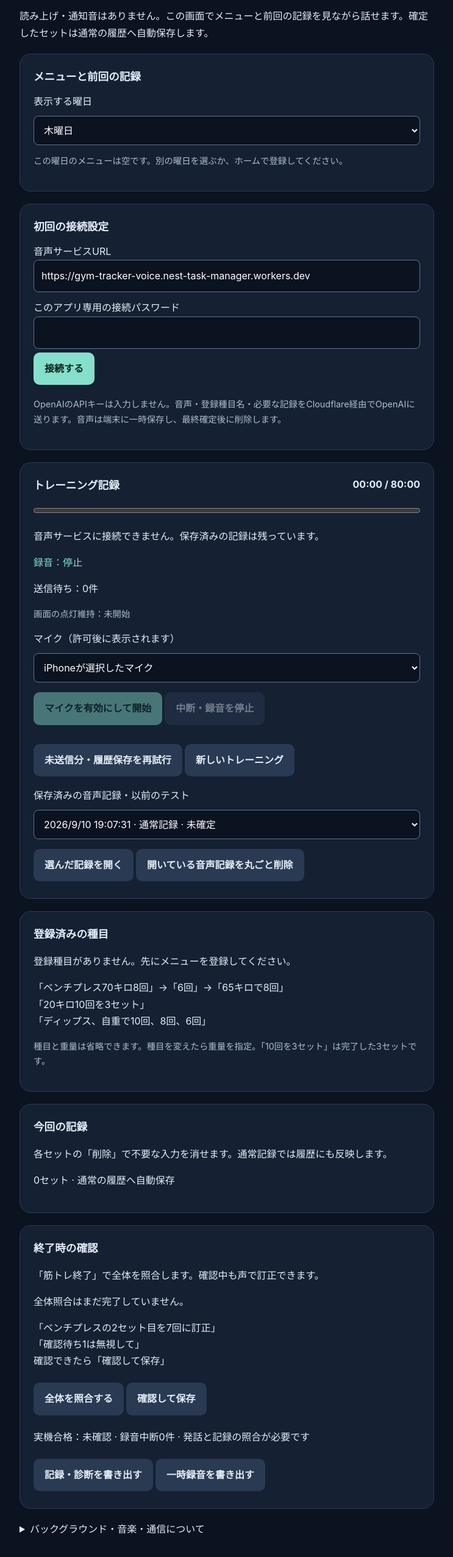
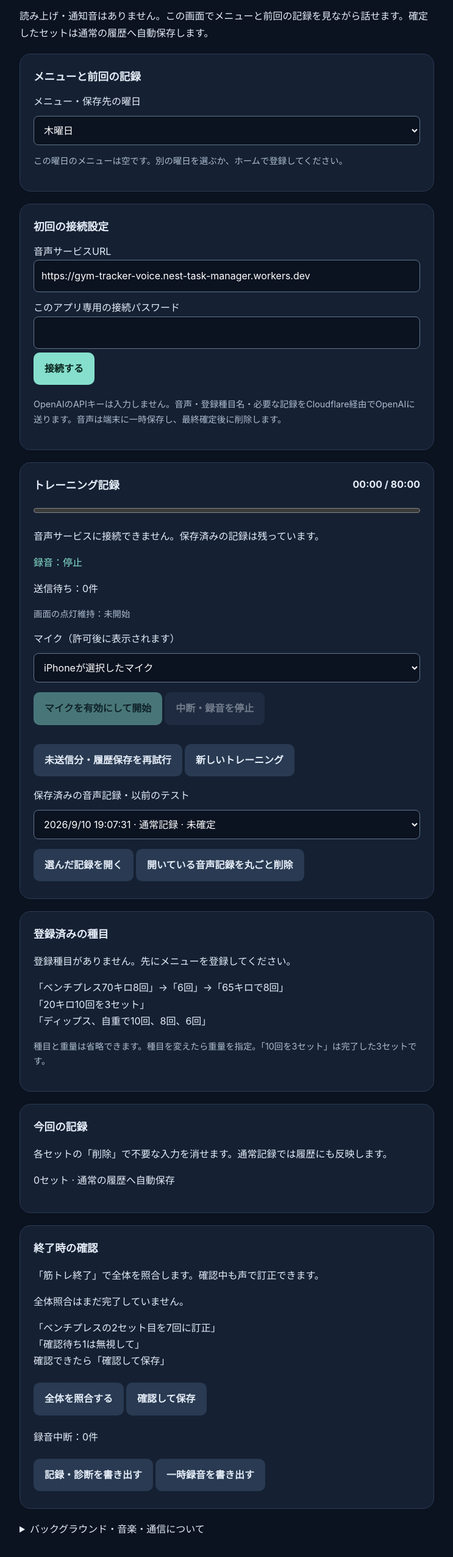
Before and after one commit to keiton212/gym-tracker, a plain HTML site: page voice-test.html in a window 1280 px wide. Shown: the part 239-2792 px from the top of the page at 61% size, without its empty margins (268-1011 px from the left). Drawn offline with Linux system fonts and the light colour scheme; no server answers.

Commit message:
Clarify recording status and history destination in voice mode

```diff
--- a/js/ai-voice.js
+++ b/js/ai-voice.js
@@ -91,7 +91,7 @@
         $('finalize').disabled = busy || auditBusy || stopping || s.finalized || s.state.pending.length > 0 || jobs.some(j => j.status !== 'done');
         $('auditBtn').disabled = busy || auditBusy || s.finalized || jobs.some(j => j.status !== 'done');
         $('audit').textContent = auditBusy ? '発話と記録を照合しています…' : s.state.audit?.summary || '全体照合はまだ完了していません。';
-        $('result').textContent = `実機合格：未確認 · 録音中断${s.gaps.length}件 · ${s.interrupted ? '連続試験ではありません' : '発話と記録の照合が必要です'}`;
+        $('result').textContent = `録音中断：${s.gaps.length}件${s.interrupted ? ' · 中断した区間の記録を確認してください' : ''}`;
     }
     async function api(path, body) {
         const response = await fetch(endpoint + path, { method: 'POST', headers: { Authorization: `Bearer ${token}`,
--- a/sw.js
+++ b/sw.js
@@ -1,4 +1,4 @@
-const CACHE_NAME = 'gym-tracker-v40';
+const CACHE_NAME = 'gym-tracker-v41';
 const urlsToCache = [
     './',
     './index.html',
--- a/voice-test.html
+++ b/voice-test.html
@@ -5,7 +5,7 @@
 <h1>話して記録。返答は静かに。</h1>
 <nav><a href="#recording">録音の開始・状態へ ↓</a></nav>
 <p>読み上げ・通知音はありません。この画面でメニューと前回の記録を見ながら話せます。確定したセットは通常の履歴へ自動保存します。</p>
-<section><h2>メニューと前回の記録</h2><label for="menuDay">表示する曜日</label><select id="menuDay"></select><p id="menuNote" class="note"></p><div id="menuCards"></div></section>
+<section><h2>メニューと前回の記録</h2><label for="menuDay">メニュー・保存先の曜日</label><select id="menuDay"></select><p id="menuNote" class="note"></p><div id="menuCards"></div></section>
 <section id="setup"><h2>初回の接続設定</h2>
 <label for="endpoint">音声サービスURL</label><input id="endpoint" type="url" placeholder="https://gym-tracker-voice.…workers.dev">
 <label for="password">このアプリ専用の接続パスワード</label><input id="password" type="password" autocomplete="current-password">
@@ -26,6 +26,6 @@
 <section><h2>終了時の確認</h2><p>「筋トレ終了」で全体を照合します。確認中も声で訂正できます。</p><ol id="pending"></ol><p id="audit"></p>
 <p>「ベンチプレスの2セット目を7回に訂正」<br>「確認待ち1は無視して」<br>確認できたら「確認して保存」</p>
 <button id="auditBtn" class="secondary">全体を照合する</button><button id="finalize" class="secondary">確認して保存</button>
-<p id="result">80分の実機検証：未確認</p><button id="export" class="secondary">記録・診断を書き出す</button><button id="exportAudio" class="secondary">一時録音を書き出す</button></section>
+<p id="result">録音中断：0件</p><button id="export" class="secondary">記録・診断を書き出す</button><button id="exportAudio" class="secondary">一時録音を書き出す</button></section>
 <details><summary>バックグラウンド・音楽・通信について</summary><p>画面を切り替えてもアプリからは録音を停止しません。ただしiPhone側が処理を止める場合があり、ロック中の継続は未保証です。中断を検知したら停止表示になり、再開が必要です。明日の利用はこの画面を前面に保つ方法を推奨します。</p><p>Spotifyなどの音楽はマイク開始時にiPhone側で止まることがあります。Web版では同時再生を保証できません。音楽を再開した場合も、録音時間と入力レベルが進むことを確認してください。スピーカーの音楽が入ると誤認識の原因になるため、音楽はイヤホンを推奨します。</p><p>通信断は未送信分を残して再送します。録音自体が止まった区間は復元できません。約80分で約154MBの空き容量を使います。Aquaへの送信は行いません。</p></details>
 </main><script src="js/ai-voice-config.js"></script><script src="js/ai-voice-model.js"></script><script src="js/ai-voice-db.js"></script><script src="js/ai-voice-audio.js"></script><script src="js/ai-voice-menu.js"></script><script src="js/ai-voice-history.js"></script><script src="js/ai-voice.js"></script></body></html>
```
